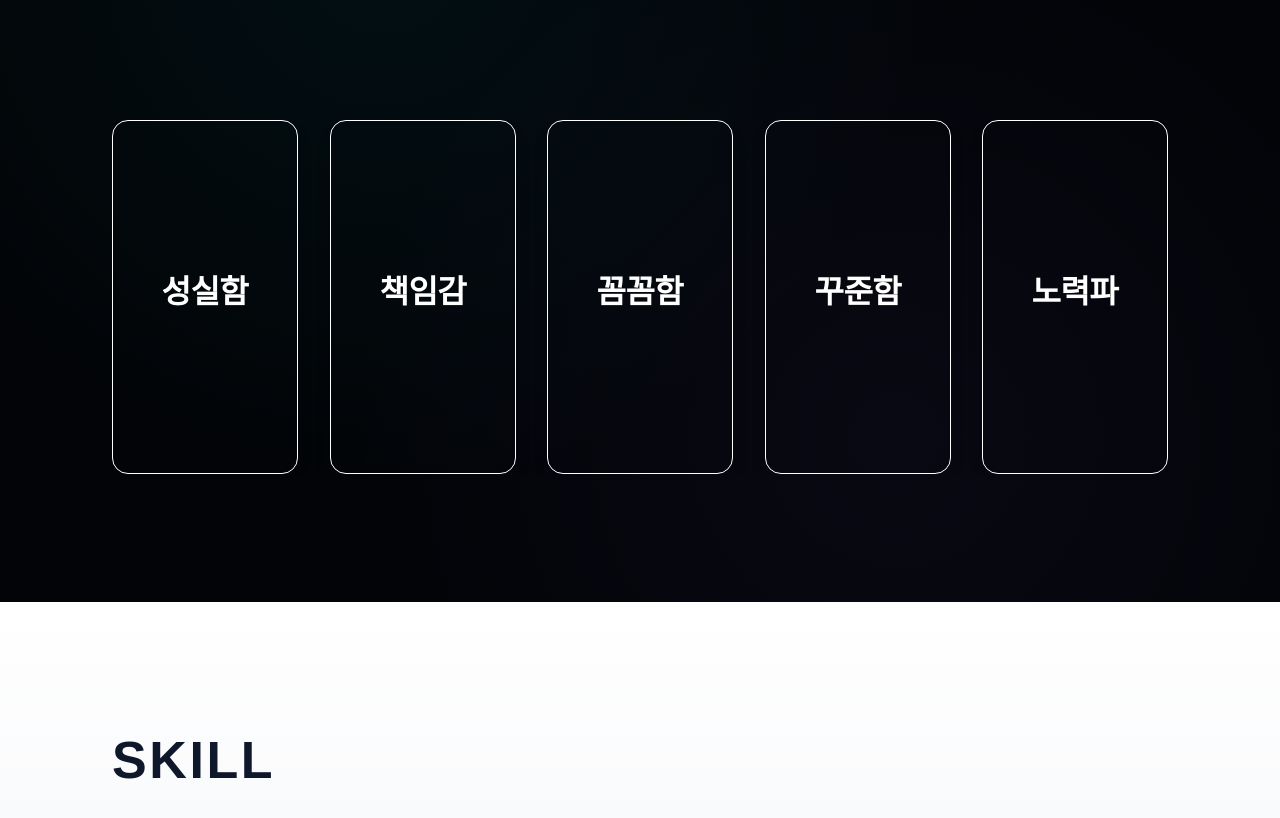
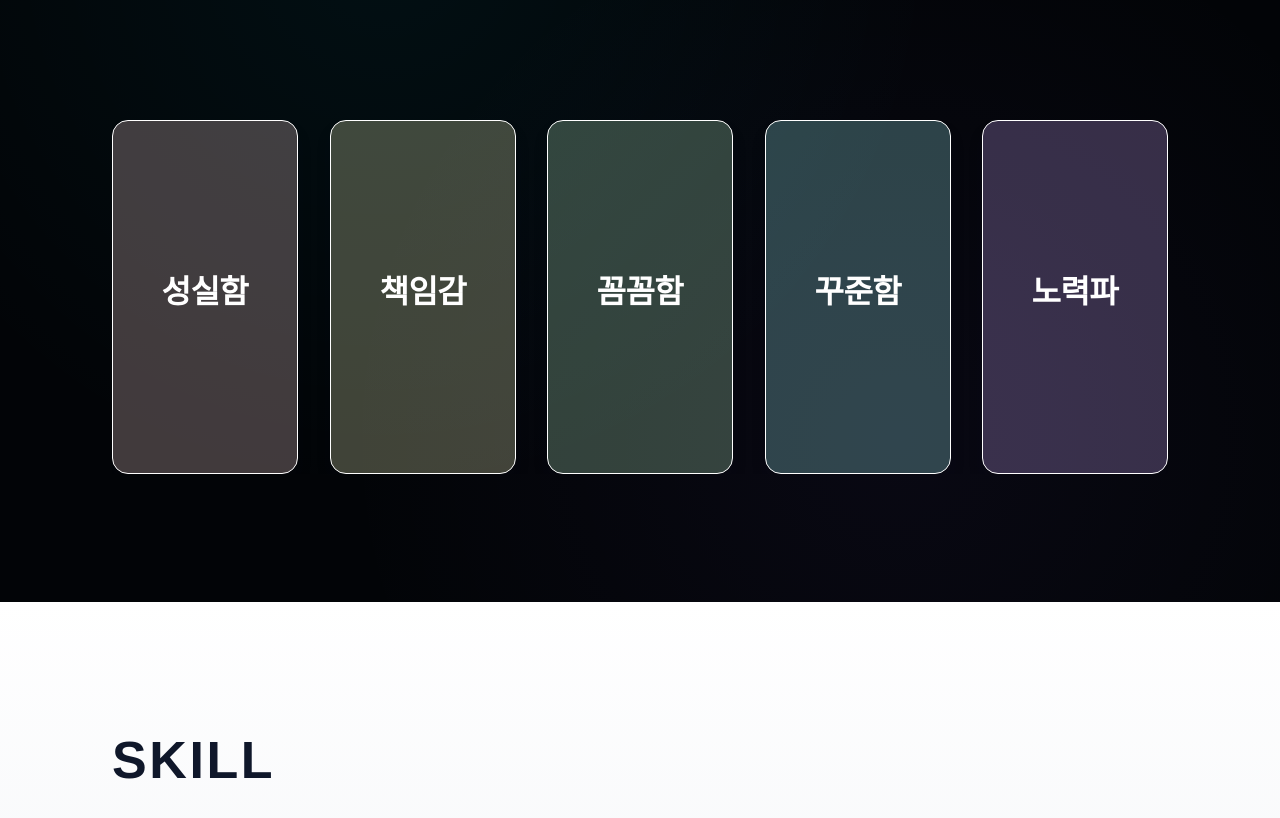
Before and after one commit to Bikyoung/Portfolio_Site, a React (Vite) app: page / in a window 1280 px wide. Shown: the part 5660-6478 px from the top of the page. Built offline with nearby package versions, Linux system fonts and the light colour scheme; a web font is replaced by a local one.

Commit message:
Update strength section card design

```diff
--- a/src/sections/Strength/StrengthSection.module.scss
+++ b/src/sections/Strength/StrengthSection.module.scss
@@ -210,6 +210,31 @@
     padding: calc($spacing-5xl + $spacing-2xl) $spacing-sm;
     height: 140px;
   }
+
+  // 첫 번째 카드 배경색
+  &:first-child {
+    background: rgba(255, 219, 219, 0.25);
+  }
+
+  // 두 번째 카드 배경색
+  &:nth-child(2) {
+    background: rgba(251, 255, 199, 0.25);
+  }
+
+  // 세 번째 카드 배경색
+  &:nth-child(3) {
+    background: rgba(191, 248, 203, 0.25);
+  }
+
+  // 네 번째 카드 배경색 (꾸준함)
+  &[data-strength-item="3"] {
+    background: rgba(169, 249, 255, 0.25);
+  }
+
+  // 다섯 번째 카드 배경색 (노력파)
+  &[data-strength-item="4"] {
+    background: rgba(205, 171, 255, 0.25);
+  }
 }
 
 .strengthName {
@@ -244,7 +269,14 @@
     left: 50%;
     transform: translate(-50%, -50%);
     padding: calc($spacing-5xl + $spacing-2xl) $spacing-md; // 좌우 패딩 증가
-    background: transparent;
+    background: radial-gradient(
+      circle at center,
+      rgba(255, 219, 219, 0.25) 0%,
+      rgba(251, 255, 199, 0.25) 25%,
+      rgba(191, 248, 203, 0.25) 50%,
+      rgba(169, 249, 255, 0.25) 75%,
+      rgba(205, 171, 255, 0.25) 100%
+    );
     border-radius: $radius-xl;
     opacity: 0;
     align-items: center;
@@ -257,14 +289,21 @@
     z-index: 100; // 다른 카드들 위에 표시
     margin-top: 0;
 
-    // 그라데이션 테두리 효과 (180도 방향: #3371FF → #2DB55D)
+    // 그라데이션 테두리 효과 (5개 카드 색상 순환 그라데이션)
     &::before {
       content: '';
       position: absolute;
       inset: 0;
       border-radius: $radius-xl;
       padding: 2px; // 테두리 두께
-      background: linear-gradient(180deg, #3371FF, #2DB55D); // 위에서 아래로 그라데이션
+      background: linear-gradient(
+        180deg,
+        rgba(255, 219, 219, 0.6) 0%,
+        rgba(251, 255, 199, 0.6) 25%,
+        rgba(191, 248, 203, 0.6) 50%,
+        rgba(169, 249, 255, 0.6) 75%,
+        rgba(205, 171, 255, 0.6) 100%
+      ); // 위에서 아래로 5개 색상 그라데이션
       -webkit-mask: linear-gradient(#fff 0 0) content-box, linear-gradient(#fff 0 0);
       -webkit-mask-composite: xor;
       mask: linear-gradient(#fff 0 0) content-box, linear-gradient(#fff 0 0);
```
